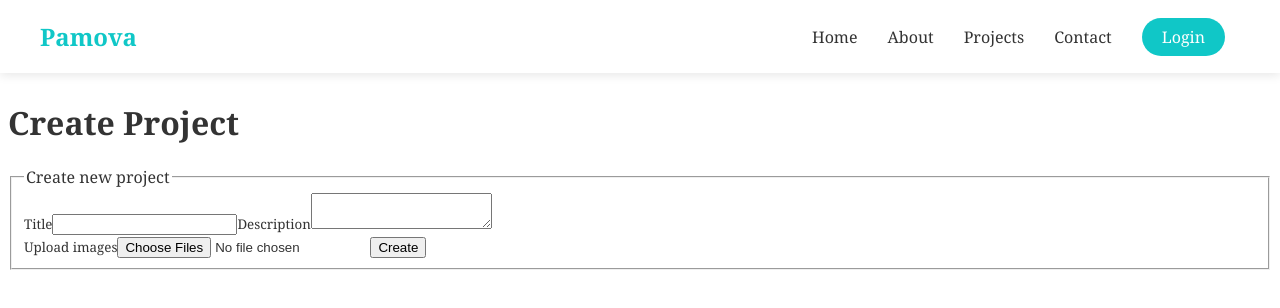
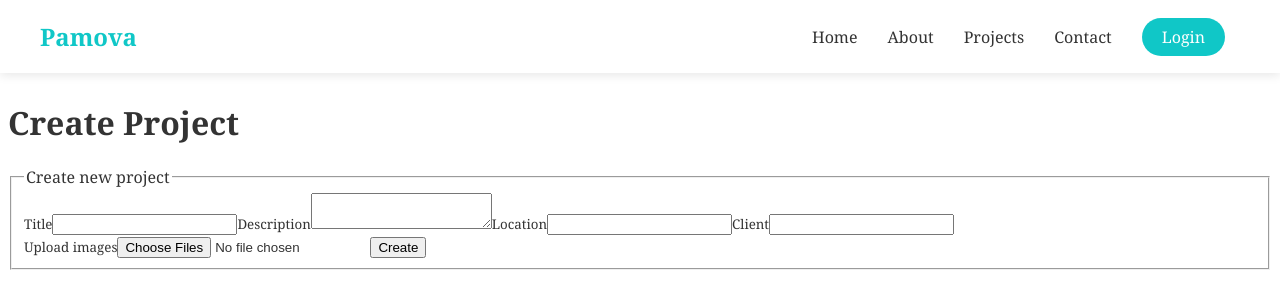
Before and after one commit to nerudoni/Pamova, a React (Vite) app in the folder client/: page /createProject in a window 1280 px wide. Shown: the top 308 px of the page. Built offline with nearby package versions, Linux system fonts and the light colour scheme; no server answers.

Commit message:
added editing page, no editing yet

```diff
--- a/client/src/App.tsx
+++ b/client/src/App.tsx
@@ -12,6 +12,7 @@ import CreateProject from "./pages/createProject";
 import ProjectPage from "./pages/projectpage";
 import VerifyOTP from "./pages/verifyOTP";
 import ResetPassword from "./pages/resetPassword";
+import ManagePage from "./pages/managePage";
 
 function App() {
   return (
@@ -31,6 +32,7 @@ function App() {
           <Route path="/projects/:id" element={<ProjectPage />} />
           <Route path="/verify" element={<VerifyOTP />} />
           <Route path="/resetPassword" element={<ResetPassword />} />
+          <Route path="/manage/:id" element={<ManagePage />} />
         </Routes>
       </Router>
     </>
--- a/client/src/pages/createProject.tsx
+++ b/client/src/pages/createProject.tsx
@@ -5,6 +5,8 @@ import { useNavigate } from "react-router-dom";
 function CreateProject() {
   const [title, setTitle] = useState("");
   const [description, setDescription] = useState("");
+  const [client, setClient] = useState("");
+  const [location, setLocation] = useState("");
   const [files, setFiles] = useState<File[]>([]);
   const navigate = useNavigate();
 
@@ -22,6 +24,8 @@ function CreateProject() {
     const formData = new FormData();
     formData.append("title", title);
     formData.append("description", description);
+    formData.append("client", client);
+    formData.append("location", location);
     files.forEach((file) => formData.append("images", file));
 
     axios
@@ -64,6 +68,29 @@ function CreateProject() {
                 autoComplete="off"
               ></textarea>
             </label>
+            <label htmlFor="location">
+              <small>Location</small>
+              <input
+                id="location"
+                name="location"
+                type="text"
+                value={location}
+                onChange={(e) => setLocation(e.target.value)}
+                autoComplete="off"
+              />
+            </label>
+            <label htmlFor="client">
+              <small>Client</small>
+              <input
+                id="client"
+                name="client"
+                type="text"
+                value={client}
+                onChange={(e) => setClient(e.target.value)}
+                autoComplete="off"
+              />
+            </label>
+
             <br />
             <label htmlFor="images">
               <small>Upload images</small>
--- a/client/src/pages/manage.tsx
+++ b/client/src/pages/manage.tsx
@@ -42,7 +42,7 @@ function Manage() {
         <ul>
           {projects.map((project) => (
             <li key={project.id}>
-              <Link to={`/projects/${project.id}`}>
+              <Link to={`/manage/${project.id}`}>
                 <h2>{project.title}</h2>
               </Link>
               <button onClick={() => handleDeleteProject(project.id)}>X</button>
--- /dev/null
+++ b/client/src/pages/managePage.tsx
@@ -0,0 +1,264 @@
+import React, { useEffect, useState } from "react";
+import { useParams } from "react-router-dom";
+import axios from "axios";
+
+interface Project {
+  id: number;
+  title: string;
+  description: string;
+  client: string;
+  location: string;
+}
+
+interface Image {
+  id: number;
+  image_url: string;
+  projectID: number;
+}
+
+const ManagePage: React.FC = () => {
+  const { id } = useParams<{ id: string }>();
+  const [project, setProject] = useState<Project | null>(null);
+  const [images, setImages] = useState<Image[]>([]);
+  const [title, setTitle] = useState("");
+  const [description, setDescription] = useState("");
+  const [client, setClient] = useState("");
+  const [location, setLocation] = useState("");
+
+  const handleEdit = (e: React.FormEvent) => {};
+  useEffect(() => {
+    axios
+      .get(`http://localhost:3000/manage/${id}`)
+      .then((res) => {
+        setProject(res.data);
+      })
+      .catch((err) => {
+        console.error("Error fetching project:", err);
+      });
+
+    axios
+      .get(`http://localhost:3000/projects/${id}/images`)
+      .then((res) => {
+        setImages(res.data);
+      })
+      .catch((err) => {
+        console.error("Error fetching images:", err);
+      });
+  }, [id]);
+  useEffect(() => {
+    if (project) {
+      setTitle(project.title);
+      setDescription(project.description);
+      setClient(project.client);
+      setLocation(project.location);
+    }
+  }, [project]); // This runs whenever 'project' changes from null to having data
+  if (!project) return <p>Loading...</p>;
+
+  return (
+    <>
+      {
+        //for preview
+      }
+      <div>
+        <h1>{project.title}</h1>
+        <p>{project.description}</p>
+        <p>Client: {project.client}</p>
+        <p>Location: {project.location}</p>
+        <div id="images-div">
+          {images.length > 0 ? (
+            images.map((img) => (
+              <img
+                key={img.id}
+                src={`http://localhost:3000${img.image_url}`}
+                alt={`Project ${project.title}`}
+              />
+            ))
+          ) : (
+            <p>No images for this project.</p>
+          )}
+          <input
+            id="title"
+            name="title"
+            type="text"
+            value={title}
+            onChange={(e) => setTitle(e.target.value)}
+            autoComplete="off"
+            placeholder={project ? project.title : ""}
+          />
+        </div>
+      </div>
+      <>
+        <h1>Edit Project</h1>
+        <main>
+          <form onSubmit={handleEdit}>
+            <fieldset>
+              <legend>Edit project</legend>
+              <label htmlFor="title">
+                <small>Title</small>
+                <input
+                  id="title"
+                  name="title"
+                  type="text"
+                  value={title}
+                  onChange={(e) => setTitle(e.target.value)}
+                  autoComplete="off"
+                />
+              </label>
+              <label htmlFor="description">
+                <small>Description</small>
+                <textarea
+                  id="description"
+                  value={description}
+                  onChange={(e) => setDescription(e.target.value)}
+                  name="description"
+                  autoComplete="off"
+                >
+                  {project ? project.description : ""}
+                </textarea>
+              </label>
+              <label htmlFor="location">
+                <small>Location</small>
+                <input
+                  id="location"
+                  name="location"
+                  type="text"
+                  value={location}
+                  onChange={(e) => setLocation(e.target.value)}
+                  autoComplete="off"
+                />
+              </label>
+              <label htmlFor="client">
+                <small>Client</small>
+                <input
+                  id="client"
+                  name="client"
+                  type="text"
+                  value={client}
+                  onChange={(e) => setClient(e.target.value)}
+                  autoComplete="off"
+                />
+              </label>
+
+              <br />
+              <button type="submit">Create</button>
+            </fieldset>
+          </form>
+        </main>
+      </>
+    </>
+  );
+};
+
+export default ManagePage;
+/*function CreateProject() {
+  const [title, setTitle] = useState("");
+  const [description, setDescription] = useState("");
+  const [client, setClient] = useState("");
+  const [location, setLocation] = useState("");
+  const [files, setFiles] = useState<File[]>([]);
+  const navigate = useNavigate();
+
+  useEffect(() => {
+    axios
+      .get("http://localhost:3000/check-login", { withCredentials: true })
+      .then((res) => {
+        if (!res.data.loggedIn) {
+          navigate("/login");
+        }
+      });
+  }, []);
+  const handleCreate = (e: React.FormEvent) => {
+    e.preventDefault();
+    const formData = new FormData();
+    formData.append("title", title);
+    formData.append("description", description);
+    formData.append("client", client);
+    formData.append("location", location);
+    files.forEach((file) => formData.append("images", file));
+
+    axios
+      .post("http://localhost:3000/createProject", formData, {
+        withCredentials: true,
+        headers: { "Content-Type": "multipart/form-data" },
+      })
+      .then((response) => {
+        console.log("Project created:", response.data);
+      })
+      .catch((error) => {
+        console.error("Error creating project:", error);
+      });
+  };
+  return (
+    <>
+      <h1>Edit Project</h1>
+      <main>
+        <form onSubmit={handleCreate}>
+          <fieldset>
+            <legend>Create new project</legend>
+            <label htmlFor="title">
+              <small>Title</small>
+              <input
+                id="title"
+                name="title"
+                type="text"
+                value={title}
+                onChange={(e) => setTitle(e.target.value)}
+                autoComplete="off"
+                placeholder={project ? project.title : ""}
+              />
+            </label>
+            <label htmlFor="description">
+              <small>Description</small>
+              <textarea
+                id="description"
+                value={description}
+                onChange={(e) => setDescription(e.target.value)}
+                name="description"
+                autoComplete="off"
+              ></textarea>
+            </label>
+            <label htmlFor="location">
+              <small>Location</small>
+              <input
+                id="location"
+                name="location"
+                type="text"
+                value={location}
+                onChange={(e) => setLocation(e.target.value)}
+                autoComplete="off"
+              />
+            </label>
+            <label htmlFor="client">
+              <small>Client</small>
+              <input
+                id="client"
+                name="client"
+                type="text"
+                value={client}
+                onChange={(e) => setClient(e.target.value)}
+                autoComplete="off"
+              />
+            </label>
+
+            <br />
+            <label htmlFor="images">
+              <small>Upload images</small>
+              <input
+                type="file"
+                name="images"
+                multiple
+                onChange={(e) => {
+                  if (e.target.files) {
+                    setFiles(Array.from(e.target.files));
+                  }
+                }}
+              />
+            </label>
+            <button type="submit">Create</button>
+          </fieldset>
+        </form>
+      </main>
+    </>
+  );
+}*/
--- a/client/src/pages/projectpage.tsx
+++ b/client/src/pages/projectpage.tsx
@@ -6,6 +6,8 @@ interface Project {
   id: number;
   title: string;
   description: string;
+  client: string;
+  location: string;
 }
 
 interface Image {
@@ -44,6 +46,8 @@ const ProjectPage: React.FC = () => {
     <div>
       <h1>{project.title}</h1>
       <p>{project.description}</p>
+      <p>Client: {project.client}</p>
+      <p>Location: {project.location}</p>
       <div id="images-div">
         {images.length > 0 ? (
           images.map((img) => (
--- a/client/src/pages/resetPassword.tsx
+++ b/client/src/pages/resetPassword.tsx
@@ -2,7 +2,7 @@ import { useLocation, useNavigate } from "react-router-dom";
 import { useState } from "react";
 import axios from "axios";
 
-export default function ResetPassword() {
+export default function resetPassword() {
   const location = useLocation();
   const navigate = useNavigate();
   const email = location.state?.email;
```
Also changed, not shown: 2 other files (tests, documents, lock files or other folders).
